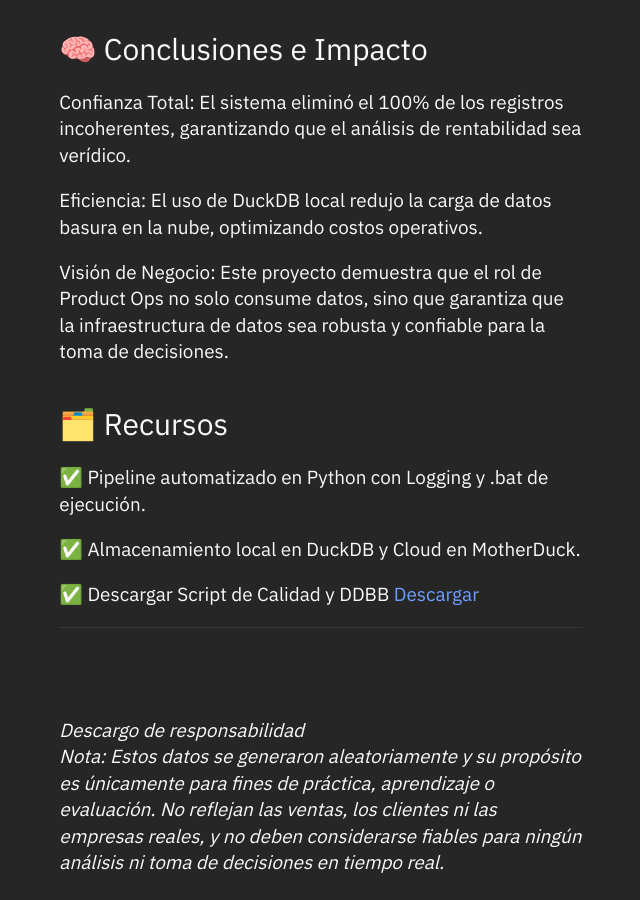
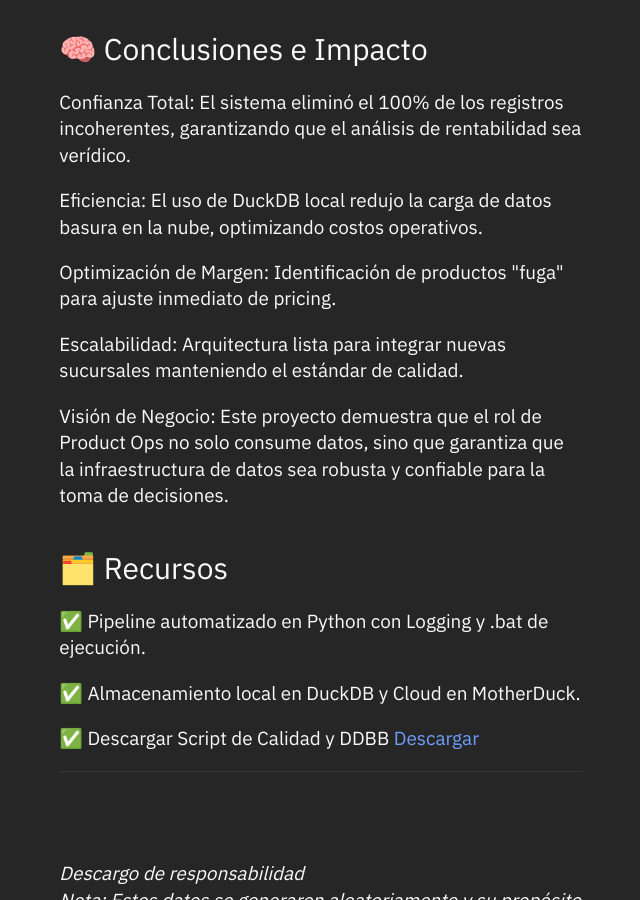
Before and after one commit to batistayureiba/batistayureiba.github.io, a Jekyll site: the page built from _notes/Public/Analisis de Venta e Inventario.md, in a window 1280 px wide and 900 px high, scrolled down 3356 px. Shown: the whole window, without its empty margins (319-959 px from the left). Built offline with Jekyll 4.4.1, drawn with Linux system fonts in a browser that asks for light colours.

Commit message:
Enhance analysis with margin optimization and scalability
Added points on margin optimization and scalability.

```diff
--- a/_notes/Public/Analisis de Venta e Inventario.md
+++ b/_notes/Public/Analisis de Venta e Inventario.md
@@ -83,6 +83,10 @@ Confianza Total: El sistema eliminó el 100% de los registros incoherentes, gara
 
 Eficiencia: El uso de DuckDB local redujo la carga de datos basura en la nube, optimizando costos operativos.
 
+Optimización de Margen: Identificación de productos "fuga" para ajuste inmediato de pricing.
+
+Escalabilidad: Arquitectura lista para integrar nuevas sucursales manteniendo el estándar de calidad.
+
 Visión de Negocio: Este proyecto demuestra que el rol de Product Ops no solo consume datos, sino que garantiza que la infraestructura de datos sea robusta y confiable para la toma de decisiones.
 
 {:#resources}
```
